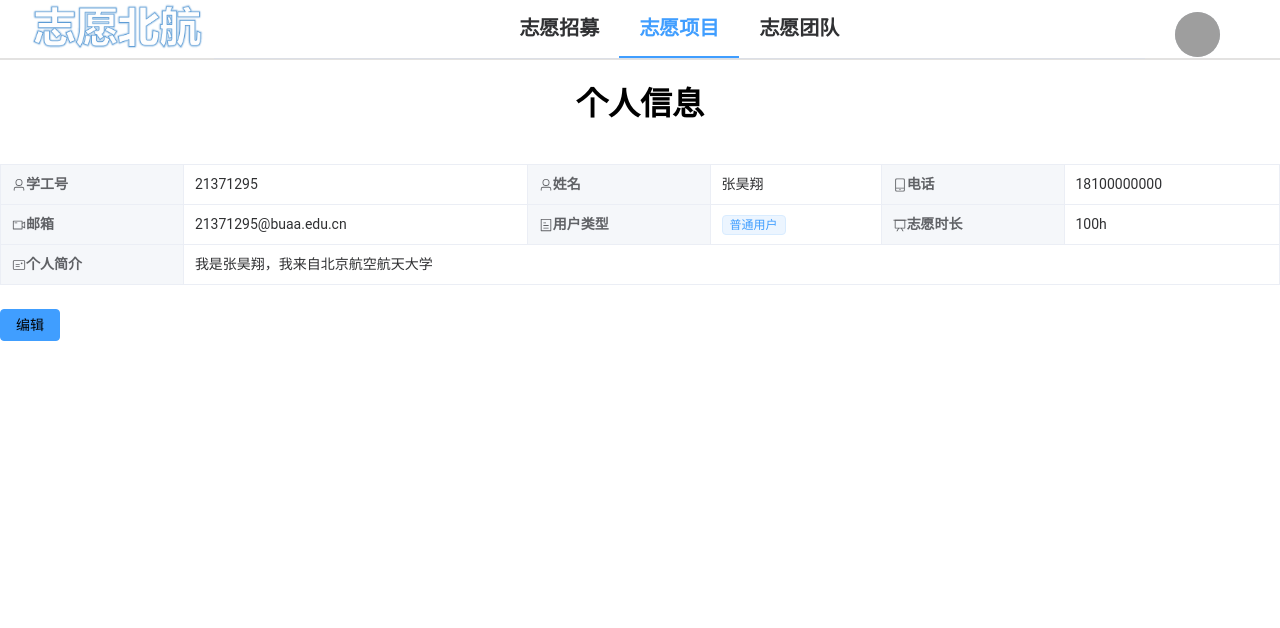
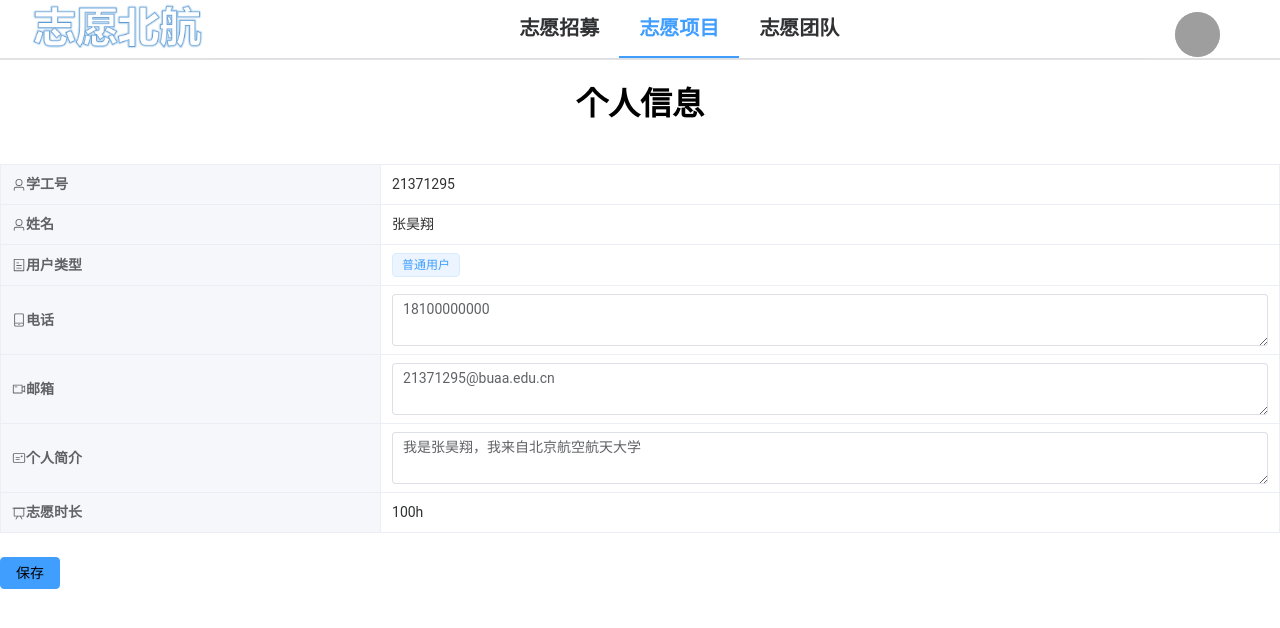
Before and after one commit to Hao7un/DataBase-BUAA-2023, a Vue app in the folder frontend/: page /user in a window 1280 px wide. Shown: the top 628 px of the page. Built offline with nearby package versions, Linux system fonts and the light colour scheme; grey boxes are pictures that could not be loaded.

Commit message:
update userPage

```diff
--- a/frontend/src/views/UserPage.vue
+++ b/frontend/src/views/UserPage.vue
@@ -3,7 +3,7 @@
     <h1 class="title">个人信息</h1>
   </div>
 
-  <el-descriptions class="margin-top" :column="3" :size="size" border>
+  <el-descriptions class="margin-top" :column="1" border>
     <template #extra>
     </template>
     <el-descriptions-item>
@@ -32,12 +32,23 @@
       <template #label>
         <div class="cell-item">
           <el-icon>
+            <Tickets />
+          </el-icon>
+          用户类型
+        </div>
+      </template>
+      <el-tag>{{ userType }}</el-tag>
+    </el-descriptions-item>
+    <el-descriptions-item>
+      <template #label>
+        <div class="cell-item">
+          <el-icon>
             <Iphone />
           </el-icon>
           电话
         </div>
       </template>
-      {{ telephone }}
+      <el-input type="textarea" v-model="telephone"></el-input>
     </el-descriptions-item>
     <el-descriptions-item>
       <template #label>
@@ -48,18 +59,18 @@
           邮箱
         </div>
       </template>
-      {{ email }}
+      <el-input type="textarea" v-model="email"></el-input>
     </el-descriptions-item>
     <el-descriptions-item>
       <template #label>
         <div class="cell-item">
           <el-icon>
-            <Tickets />
+            <Postcard />
           </el-icon>
-          用户类型
+          个人简介
         </div>
       </template>
-      <el-tag size="small">{{ userType }}</el-tag>
+      <el-input type="textarea" v-model="userIntro"></el-input>
     </el-descriptions-item>
     <el-descriptions-item>
       <template #label>
@@ -72,20 +83,10 @@
       </template>
       {{ volunteerTime }}
     </el-descriptions-item>
-    <el-descriptions-item>
-      <template #label>
-        <div class="cell-item">
-          <el-icon>
-            <Postcard />
-          </el-icon>
-          个人简介
-        </div>
-      </template>
-      {{ userIntro }}
-    </el-descriptions-item>
   </el-descriptions>
+
   <br>
-  <el-button type="primary" @click="editUserInfo">编辑</el-button>
+  <el-button type="primary" @click="editUserInfo">保存</el-button>
 </template>
 
 <script>
@@ -113,8 +114,6 @@ export default {
   },
   methods: {
     editUserInfo(){
-
-
       this.axios.post('http://localhost:5173/user', {
       collegeId: this.collegeId,
       password: this.password,
```
